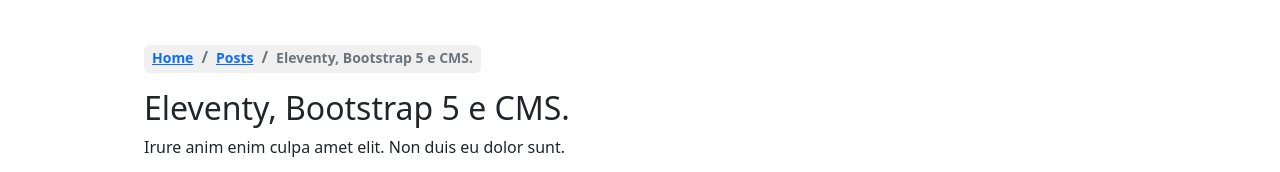
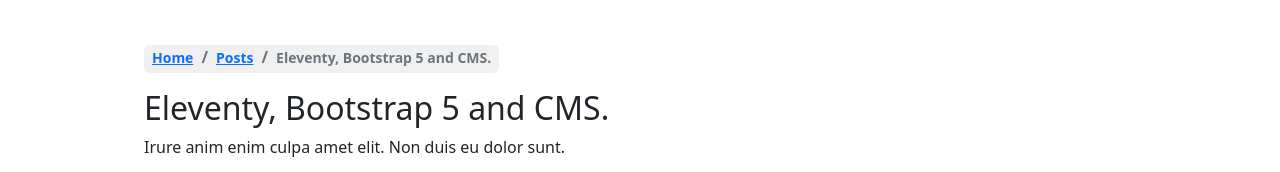
Before and after one commit to TheReyzer/11tycms, an Eleventy site: page posts/2022-08-27-eleventy-bootstrap-5-e-cms.md in a window 1280 px wide. Shown: the part 346-518 px from the top of the page. Built offline with nearby package versions, Linux system fonts and the light colour scheme; Eleventy itself is replaced by a stand-in of ours; files that its build step writes are made by us from their sources.

Commit message:
Update Posts “2022-08-27-eleventy-bootstrap-5-e-cms”

```diff
--- a/posts/2022-08-27-eleventy-bootstrap-5-e-cms.md
+++ b/posts/2022-08-27-eleventy-bootstrap-5-e-cms.md
@@ -1,6 +1,6 @@
 ---
 layout: layouts/post.njk
-title: Eleventy, Bootstrap 5 e CMS.
+title: Eleventy, Bootstrap 5 and CMS.
 description: Irure anim enim culpa amet elit. Non duis eu dolor sunt.
 date: 2022-08-27T03:58:09.385Z
 thumbnail: /images/uploads/img1.jpg
```
